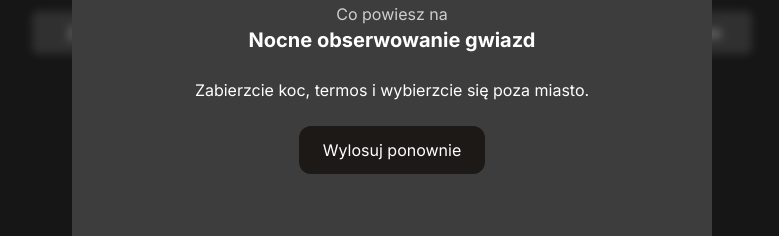
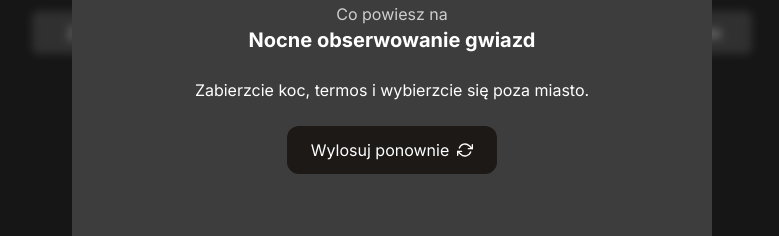
Before and after one commit to kxGeou/WhatAbout, a React (Vite) app: page / in a window 1280 px wide. Both pictures are taken after a click on the button "Wylosuj". Shown: the part 302-538 px from the top of the page, without its empty margins (248-1027 px from the left). Built offline with nearby package versions, Linux system fonts and the light colour scheme.

Commit message:
Finished site
More update later

```diff
--- a/package.json
+++ b/package.json
@@ -13,6 +13,7 @@
     "@tailwindcss/vite": "^4.1.4",
     "react": "^19.0.0",
     "react-dom": "^19.0.0",
+    "react-icons": "^5.5.0",
     "tailwindcss": "^4.1.4"
   },
   "devDependencies": {
--- a/src/components/Buttons.jsx
+++ b/src/components/Buttons.jsx
@@ -5,7 +5,7 @@ function Buttons({ data, setData }) {
     <section className="flex justify-center flex-col items-center gap-2 mt-4">
       <div className="flex gap-8">
         <button
-          className={` ${data.type == "couple" && "shadow-couple shadow-[0px_0px_10px_2px]"}`}
+          className={`buttonek ${data.type == "couple" && "shadow-couple shadow-[0px_0px_10px_2px]"}`}
           onClick={() => {
             if (data.type === "couple") {
               setData({ ...data, type: "no-filter" });
@@ -15,7 +15,7 @@ function Buttons({ data, setData }) {
           Couple
         </button>
         <button
-          className={` ${data.type == "friends" && "shadow-friends shadow-[0px_0px_10px_2px]"}`}
+          className={`buttonek ${data.type == "friends" && "shadow-friends shadow-[0px_0px_10px_2px]"}`}
           onClick={() => {
             if (data.type === "friends") {
               setData({ ...data, type: "no-filter" });
@@ -32,7 +32,7 @@ function Buttons({ data, setData }) {
         <div>
           <div className="flex gap-6">
             <button
-              className={`shadow-blue-300 shadow-[0px_0px_10px_2px] ${data.paid != null && data.paid == true ? `shadow-${data.type} shadow-[0px_0px_10px_2px]` : `shadow-transparent`}`}
+              className={`buttonek shadow-blue-300 shadow-[0px_0px_10px_2px] ${data.paid != null && data.paid == true ? `shadow-${data.type} shadow-[0px_0px_10px_2px]` : `shadow-transparent`}`}
               onClick={() => {
                 if (data.paid === true) {
                   setData({ ...data, paid: null });
@@ -42,7 +42,7 @@ function Buttons({ data, setData }) {
               Z budżetem
             </button>
             <button
-              className={`shadow-blue-300 shadow-[0px_0px_10px_2px] ${data.paid != null && data.paid == false ? `shadow-${data.type} shadow-[0px_0px_10px_2px]` : `shadow-transparent`}`}
+              className={`buttonek shadow-blue-300 shadow-[0px_0px_10px_2px] ${data.paid != null && data.paid == false ? `shadow-${data.type} shadow-[0px_0px_10px_2px]` : `shadow-transparent`}`}
               onClick={() => {
                 if (data.paid === false) {
                   setData({ ...data, paid: null });
@@ -56,7 +56,7 @@ function Buttons({ data, setData }) {
         <div>
           <div className="flex gap-6">
             <button
-              className={`shadow-blue-300 shadow-[0px_0px_10px_2px] ${data.location != null && data.location == "indoor" ? `shadow-${data.type} shadow-[0px_0px_10px_2px]` : `shadow-transparent`}`}
+              className={`buttonek shadow-blue-300 shadow-[0px_0px_10px_2px] ${data.location != null && data.location == "indoor" ? `shadow-${data.type} shadow-[0px_0px_10px_2px]` : `shadow-transparent`}`}
               onClick={() => {
                 if (data.location === "indoor") {
                   setData({ ...data, location: null });
@@ -66,7 +66,7 @@ function Buttons({ data, setData }) {
               W domu
             </button>
             <button
-              className={`shadow-blue-300 shadow-[0px_0px_10px_2px] ${data.location != null && data.location == "outdoor" ? `shadow-${data.type} shadow-[0px_0px_10px_2px]` : `shadow-transparent`}`}
+              className={`buttonek shadow-blue-300 shadow-[0px_0px_10px_2px] ${data.location != null && data.location == "outdoor" ? `shadow-${data.type} shadow-[0px_0px_10px_2px]` : `shadow-transparent`}`}
               onClick={() => {
                 if (data.location === "outdoor") {
                   setData({ ...data, location: null });
--- a/src/components/DateGetter.jsx
+++ b/src/components/DateGetter.jsx
@@ -1,7 +1,7 @@
 import React, { useState } from "react";
 import Dates from "../data/data.json";
 import Modal from "./Modal";
-
+import { FiRefreshCw } from "react-icons/fi";
 function DateGetter({ data, setData }) {
   const fullList = Dates.map((dates) => dates);
   const [filteredActivity, setFilteredActivity] = useState({
@@ -48,7 +48,7 @@ function DateGetter({ data, setData }) {
         description={filteredActivity.description}
         imageUrl={filteredActivity.imageUrl}
       ></Modal>
-      <button onClick={generateDate}>Wylosuj</button>
+      <button onClick={generateDate} className="flex justify-center items-center gap-2 bg-box mt-18 w-[15rem] h-[2.75rem] rounded cursor-pointer transition-all ease-in hover:bg-footer ">Wylosuj <FiRefreshCw /></button>
     </section>
   );
 }
--- a/src/components/Modal.jsx
+++ b/src/components/Modal.jsx
@@ -1,6 +1,7 @@
 import React from 'react'
 import Heart from '../assets/heart.png'
 import Flower from '../assets/flower.png'
+import { FiRefreshCw } from "react-icons/fi";
 
 function Modal({ visible, description, title, paid, location, type, imageUrl }) {
   return (
@@ -14,7 +15,7 @@ function Modal({ visible, description, title, paid, location, type, imageUrl })
           <span className='font-bold text-xl'>{title}</span>
         </div>
         <p>{description}</p>
-        <a href="/" className='bg-stone-900 py-3 px-6 rounded-xl hover:bg-stone-800'>Wylosuj ponownie</a>
+        <a href="/" className='flex justify-center items-center gap-2 bg-stone-900 py-3 px-6 rounded-xl hover:bg-stone-800'>Wylosuj ponownie <FiRefreshCw /></a>
       </div>
     </div>
   )
--- a/src/index.css
+++ b/src/index.css
@@ -57,7 +57,7 @@ footer .social-box {
     opacity: 100%;
 }
 
-button {
+.buttonek {
     background-color: var(--color-box);
     border-radius: 6px;
     padding: 0.60rem 1rem;
@@ -68,7 +68,7 @@ button {
 }
 
 
-button:hover {
+.buttonek:hover {
     background-color: var(--color-footer);
 }
 .modal {
```
Also changed, not shown: 1 other file (tests, documents, lock files or other folders).
